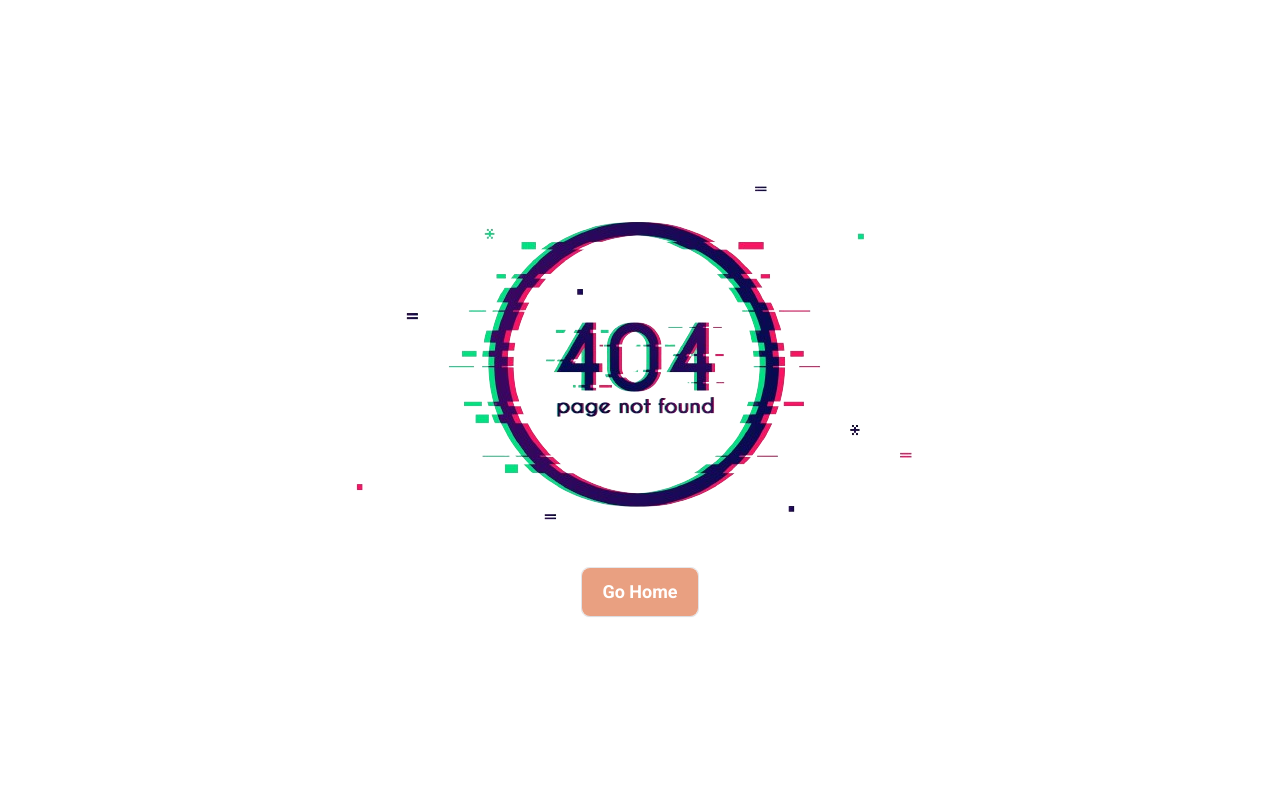
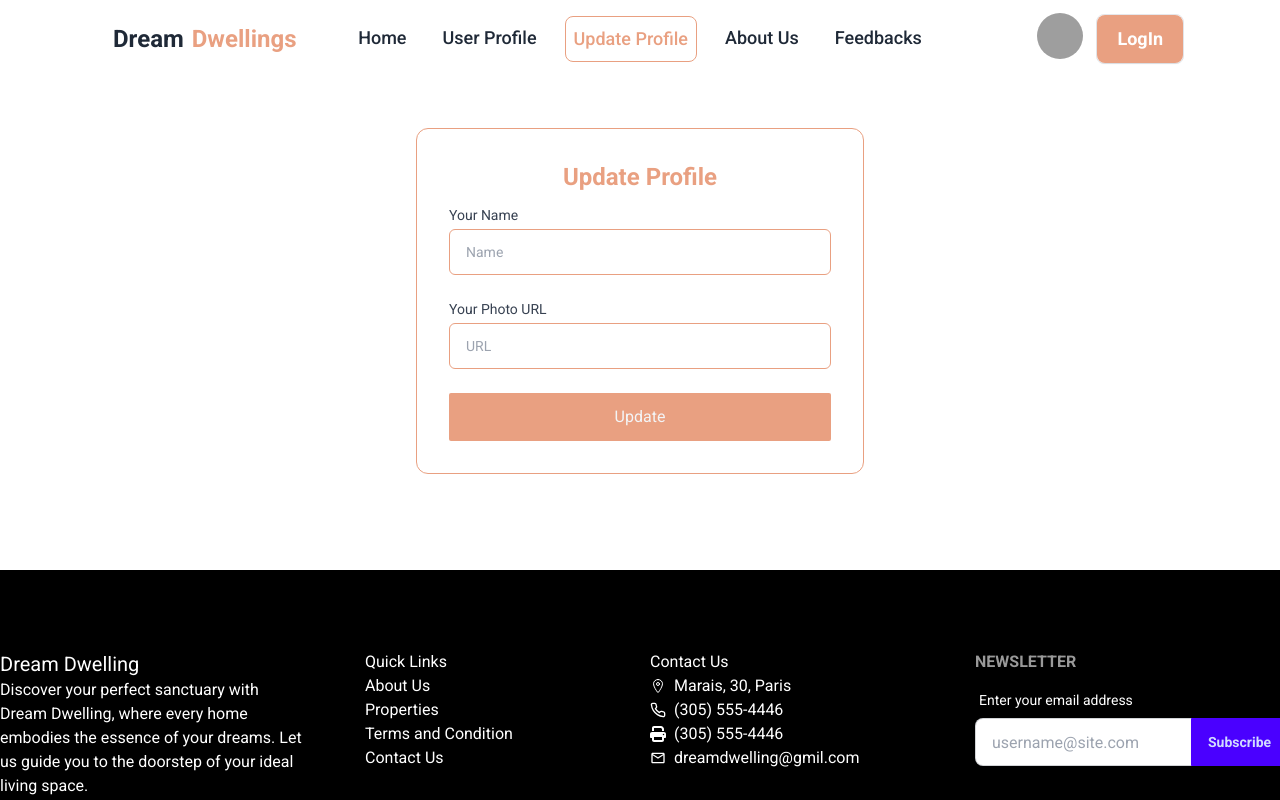
Before and after one commit to Kamrul-Islam-171/Dream-Dwellings, a React (Vite) app: page /updateProfile in a window 1280 px wide. Before the commit this address had no page. Shown: the top 800 px of the page. Built offline with nearby package versions, Linux system fonts and the light colour scheme; grey boxes are pictures that could not be loaded.

Commit message:
update profile page design done

```diff
--- a/package.json
+++ b/package.json
@@ -10,6 +10,7 @@
     "preview": "vite preview"
   },
   "dependencies": {
+    "aos": "^2.3.4",
     "localforage": "^1.10.0",
     "match-sorter": "^6.3.4",
     "react": "^18.2.0",
--- a/src/Layouts/NavBar/NavBar.jsx
+++ b/src/Layouts/NavBar/NavBar.jsx
@@ -2,6 +2,9 @@ import { Link, NavLink } from "react-router-dom";
 
 
 const NavBar = () => {
+    const scrollToTop = () => {
+        window.scrollTo(0, 0)
+    }
     const navlinks = <>
         <NavLink className={({ isActive }) =>
             isActive ? "text-lg  font-medium border border-primary-color rounded-lg text-primary-color p-2" : "text-lg font-medium hover:bg-secondary-color p-2 rounded-lg hover:text-white"
@@ -15,6 +18,9 @@ const NavBar = () => {
         <NavLink className={({ isActive }) =>
             isActive ? "text-lg  font-medium border border-primary-color rounded-lg text-primary-color p-2" : "text-lg font-medium hover:bg-secondary-color p-2 rounded-lg hover:text-white"
         } to='/about'>About Us</NavLink>
+        <NavLink className={({ isActive }) =>
+            isActive ? "text-lg  font-medium border border-primary-color rounded-lg text-primary-color p-2" : "text-lg font-medium hover:bg-secondary-color p-2 rounded-lg hover:text-white"
+        } to='/feedbacks'>Feedbacks</NavLink>
     </>
     return (
         <div className="fixed top-0 z-10 w-full ">
@@ -24,14 +30,14 @@ const NavBar = () => {
                         <div tabIndex={0} role="button" className="btn btn-ghost lg:hidden">
                             <svg xmlns="http://www.w3.org/2000/svg" className="h-5 w-5" fill="none" viewBox="0 0 24 24" stroke="currentColor"><path strokeLinecap="round" strokeLinejoin="round" strokeWidth="2" d="M4 6h16M4 12h8m-8 6h16" /></svg>
                         </div>
-                        <ul tabIndex={0} className="menu menu-sm dropdown-content mt-3 z-[1] p-2 shadow bg-base-100 rounded-box w-52">
+                        <ul onClick={scrollToTop} tabIndex={0} className="menu menu-sm dropdown-content mt-3 z-[1] p-2 shadow bg-base-100 rounded-box w-52">
                             {navlinks}
                         </ul>
                     </div>
-                    <a className="btn btn-ghost font-bold text-lg md:text-xl lg:text-2xl ">Dream <span className="text-primary-color">Dwellings</span></a>
+                    <Link onClick={scrollToTop} to={'/'} className="btn btn-ghost font-bold text-lg md:text-xl lg:text-2xl ">Dream <span className="text-primary-color">Dwellings</span></Link>
                 </div>
                 <div className="navbar-center hidden lg:flex">
-                    <ul className="menu menu-horizontal px-1 flex gap-5">
+                    <ul onClick={scrollToTop} className="menu menu-horizontal px-1 flex gap-5">
                         {navlinks}
                     </ul>
                 </div>
@@ -54,7 +60,7 @@ const NavBar = () => {
                         </ul>
                     </div>
 
-                    <div className='border  rounded-lg hover:border-primary-color'>
+                    <div onClick={scrollToTop} className='border  rounded-lg hover:border-primary-color'>
                         <Link to='/login' className="btn hover:text-primary-color hover:bg-white hover:border-primary-color bg-primary-color text-white font-bold text-lg border-none px-5">LogIn</Link>
                     </div>
                 </div>
--- a/src/Layouts/Properties/HouseCard.jsx
+++ b/src/Layouts/Properties/HouseCard.jsx
@@ -2,6 +2,9 @@ import { FaLocationDot } from "react-icons/fa6";
 import { Link } from "react-router-dom";
 
 const HouseCard = ({ houseInfo }) => {
+    const scrollToTop = () => {
+        window.scrollTo(0, 0)
+    }
     const { image, estate_title, description, segment_name, price, status, area, location, facilities, id } = houseInfo;
     // console.log(houseInfo)
     return (
@@ -27,7 +30,7 @@ const HouseCard = ({ houseInfo }) => {
                         </div>
                         <hr className="border-secondary-color mt-2" />
                     </div>
-                    <div className="card-actions">
+                    <div onClick={scrollToTop} className="card-actions">
                         <Link to={`/propertyDetails/${id}`}><button className="btn border border-primary-color text-primary-color bg-white hover:bg-primary-color hover:text-white">View Property</button></Link>
                     </div>
                 </div>
--- /dev/null
+++ b/src/Pages/FeedBack/FeedBack.jsx
@@ -0,0 +1,11 @@
+
+
+const FeedBack = () => {
+    return (
+        <div>
+            <h1 className="text-4xl">Our Feedbacks</h1>
+        </div>
+    );
+};
+
+export default FeedBack;
--- a/src/Pages/LogIn/Login.jsx
+++ b/src/Pages/LogIn/Login.jsx
@@ -8,6 +8,9 @@ import { useForm, } from "react-hook-form"
 
 
 const Login = () => {
+    const scrollToTop = () => {
+        window.scrollTo(0, 0)
+    }
     const {
         register,
         handleSubmit,
@@ -75,7 +78,7 @@ const Login = () => {
                             </svg>
                         </button>
                     </div>
-                    <p className="text-xs text-center sm:px-6 text-black">Don't have an account?
+                    <p onClick={scrollToTop} className="text-xs text-center sm:px-6 text-black">Don't have an account?
                         <Link to={'/register'} className="underline text-sm text-primary-color"> Register Now</Link>
                     </p>
                 </div>
--- a/src/Pages/Register/Register.jsx
+++ b/src/Pages/Register/Register.jsx
@@ -4,6 +4,9 @@ import { Link } from "react-router-dom";
 
 
 const Register = () => {
+    const scrollToTop = () => {
+        window.scrollTo(0, 0)
+    }
     const {
         register,
         handleSubmit,
@@ -57,7 +60,7 @@ const Register = () => {
                     </form>
 
 
-                    <p className="text-xs text-center sm:px-6 text-black">Already have an account?
+                    <p onClick={scrollToTop} className="text-xs text-center sm:px-6 text-black">Already have an account?
                         <Link to={'/login'} className="underline text-sm text-primary-color"> Login Now</Link>
                     </p>
                 </div>
--- /dev/null
+++ b/src/Pages/UpdateProfile/UpdateProfile.jsx
@@ -0,0 +1,59 @@
+import { Helmet } from "react-helmet-async";
+
+import { Link } from "react-router-dom";
+import { useForm, } from "react-hook-form"
+
+const UpdateProfile = () => {
+    const scrollToTop = () => {
+        window.scrollTo(0, 0)
+    }
+    const {
+        register,
+        handleSubmit,
+        watch,
+        formState: { errors },
+    } = useForm({
+        criteriaMode: "all",
+        mode: "onChange"
+    })
+
+    const onSubmit = (data) => {
+        console.log(data)
+    }
+    return (
+        <div>
+            <div>
+                <Helmet>
+                    <title>Update Profile</title>
+                </Helmet>
+
+
+                <div className="flex justify-center items-center mt-32 mb-24">
+                    <div className="w-full max-w-md p-8 space-y-3 rounded-xl border-primary-color border text-gray-700">
+                        <h1 className="text-2xl font-bold text-center text-primary-color">Update Profile</h1>
+                        <form className="space-y-6" onSubmit={handleSubmit(onSubmit)}>
+                            <div className="space-y-1 text-sm">
+                                <label htmlFor="username" className="block text-gray-700">Your Name</label>
+                                <input type="text" {...register('name', { required: true })} placeholder="Name" className="border border-primary-color w-full px-4 py-3 rounded-md border-gray-700  focus:border-violet-400" />
+                                {errors?.name?.types?.required && <p className="text-red-500">This field is required</p>}
+                            </div>
+                            <div className="space-y-1 text-sm">
+                                <label htmlFor="photoUrl" className="block text-gray-700">Your Photo URL</label>
+                                <input type="text" {...register("photoUrl", { required: true })} placeholder="URL" className="border border-primary-color w-full px-4 py-3 rounded-md border-gray-700  focus:border-violet-400" />
+                                {errors?.photoUrl?.types?.required && <p className="text-red-500">This field is required</p>}
+
+                            </div>
+                            <button className="block w-full p-3 text-center rounded-sm  bg-primary-color text-gray-100 hover:bg-secondary-color">Update</button>
+                        </form>
+
+
+                    </div>
+                </div>
+
+
+            </div>
+        </div>
+    );
+};
+
+export default UpdateProfile;
```
Also changed, not shown: public/properties.json (+15 -0 lines), src/Layouts/Bannar/Bannar.jsx (+8 -6 lines), src/Layouts/MainLayouts/MainLayouts.jsx (+10 -0 lines), 1 other file (tests, documents, lock files or other folders).
